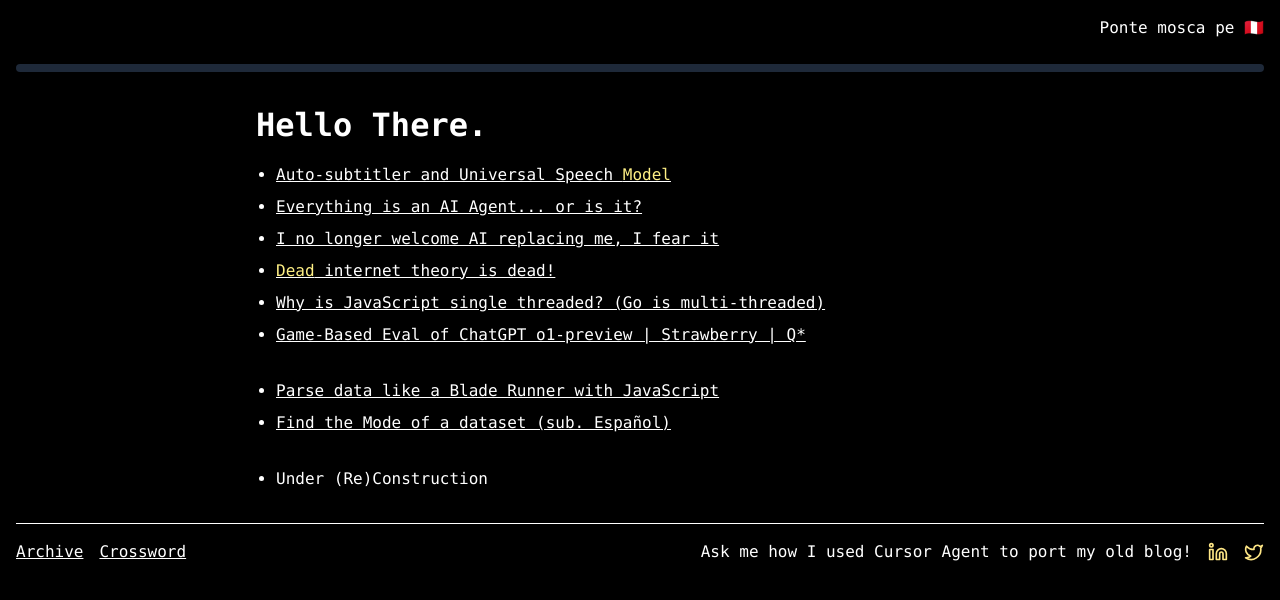
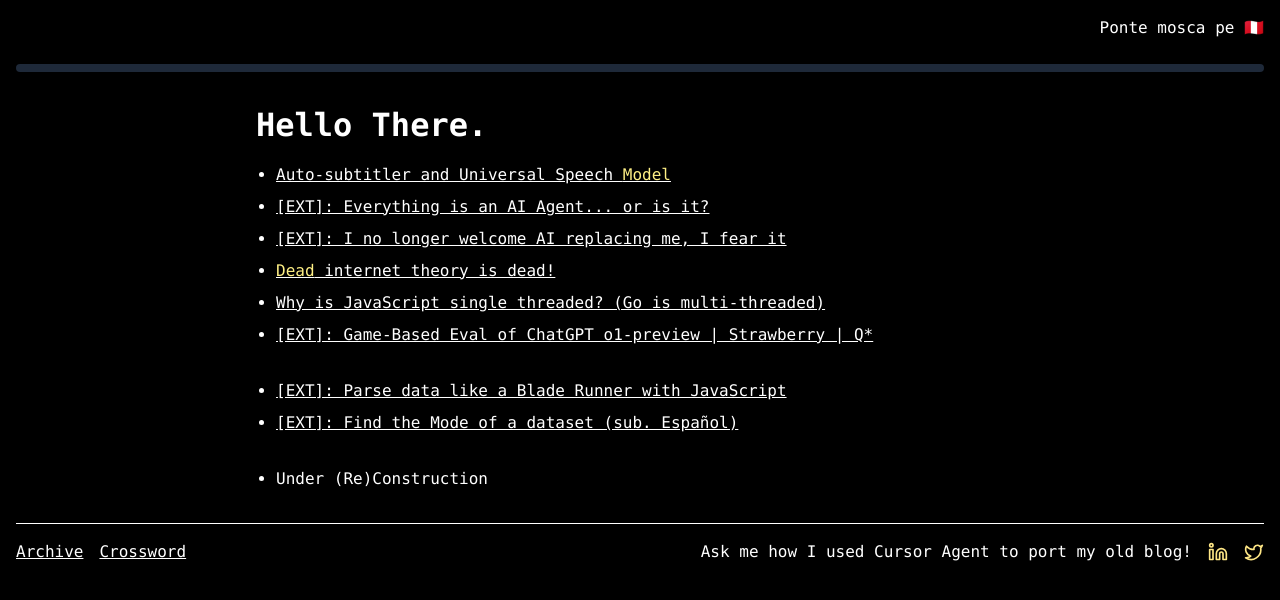
Before and after one commit to chriswillsflannery/chriswillsflannery, a Next.js app: page / in a window 1280 px wide. Shown: the top 600 px of the page. Built offline with nearby package versions, Linux system fonts and the light colour scheme.

Commit message:
add ext tags

```diff
--- a/src/app/page.tsx
+++ b/src/app/page.tsx
@@ -25,12 +25,12 @@ const Home = () => {
           <ListItem
             href="https://youtu.be/7i37SSc14Dg?si=FMSfpUUihhNpIB5D"
           >
-            Everything is an AI Agent... or is it?
+            [EXT]: Everything is an AI Agent... or is it?
           </ListItem>
           <ListItem
             href="https://www.youtube.com/watch?v=_y77s1gH0Eg"
           >
-            I no longer welcome AI replacing me, I fear it
+            [EXT]: I no longer welcome AI replacing me, I fear it
           </ListItem>
           <ListItem
             href="./genericPost/deadInternet"
@@ -45,7 +45,7 @@ const Home = () => {
           <ListItem
             href="https://www.youtube.com/watch?v=5dmiGyppRGw"
           >
-            Game-Based Eval of ChatGPT o1-preview | Strawberry | Q*
+            [EXT]: Game-Based Eval of ChatGPT o1-preview | Strawberry | Q*
           </ListItem>
           {/* <ListItem
             href="./posts/ragExamplesForJobApplication"
@@ -126,12 +126,12 @@ const Home = () => {
           <ListItem
             href="https://www.youtube.com/watch?v=ByuEfCcj1vg"
           >
-            Parse data like a Blade Runner with JavaScript
+            [EXT]: Parse data like a Blade Runner with JavaScript
           </ListItem>
           <ListItem
             href="https://www.youtube.com/watch?v=0V2Mi16xd04"
           >
-            Find the Mode of a dataset (sub. Español)
+            [EXT]: Find the Mode of a dataset (sub. Español)
           </ListItem>
           <br />
           <li> Under (Re)Construction </li>
```
